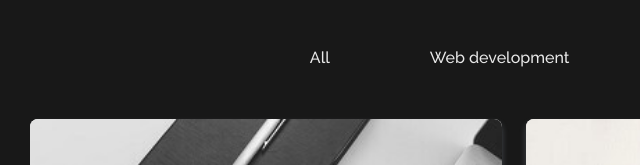
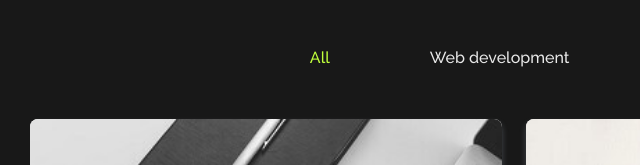
Before and after one commit to PedroReverendo/Portafolio-Web, a website: page index.html in a window 1280 px wide. Shown: the part 3913-4078 px from the top of the page, 126-766 px from the left. Drawn offline with nearby package versions, Linux system fonts and the light colour scheme.

Commit message:
correcciones 01

```diff
--- a/assets/css/style.css
+++ b/assets/css/style.css
@@ -645,8 +645,7 @@ img{
 }
 /* Active menu portfolio*/
 .active-portfolio{
-  color: var(--first-color-dark);
-  font-weight: var(--font-semi-bold);
+  color: #C0FF3C;
 }
 
 
```
